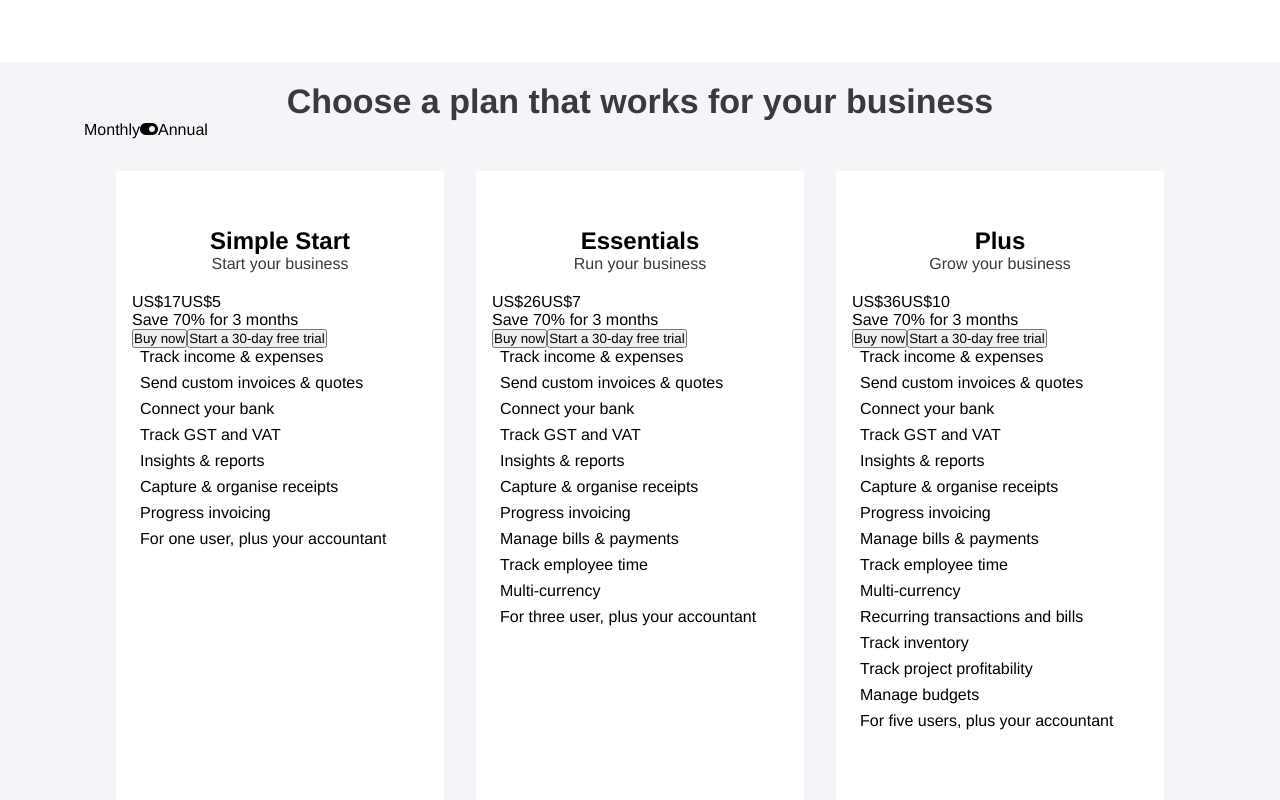
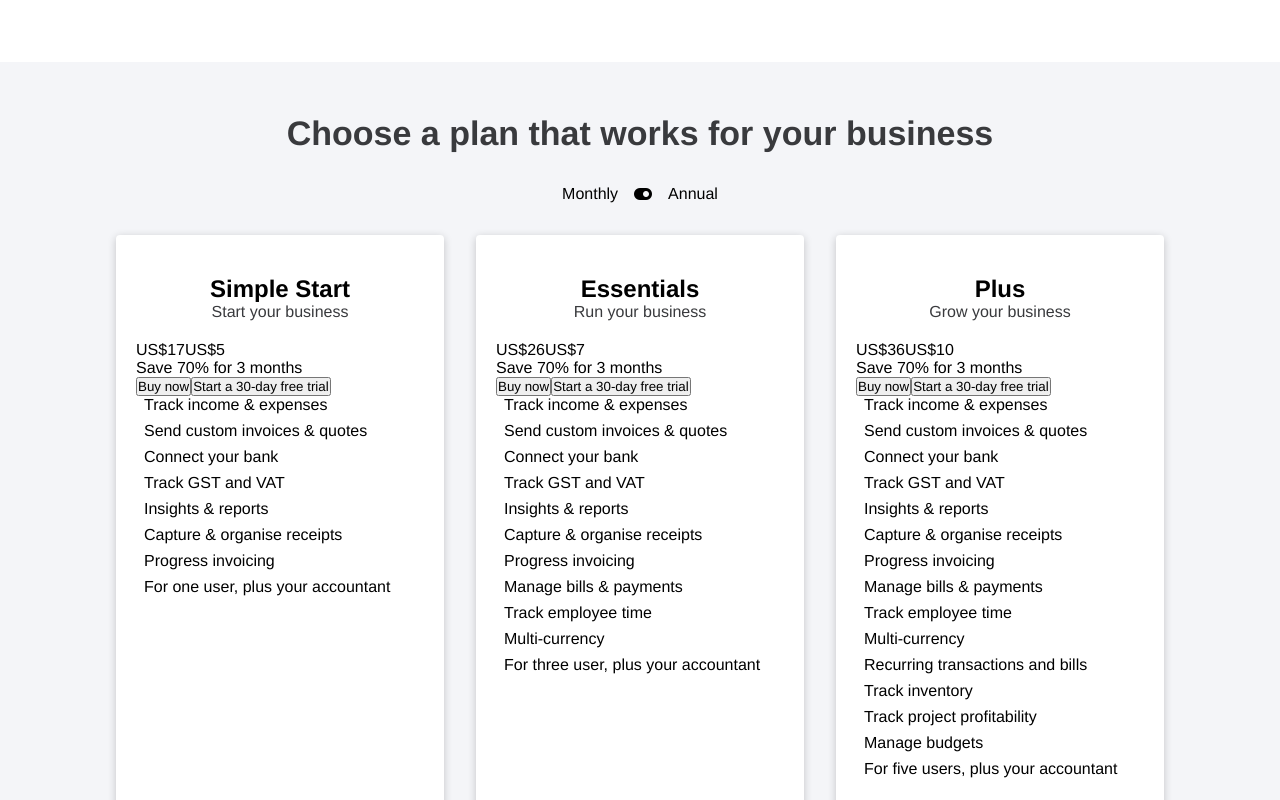
Before and after one commit to VKwamboka/quickbooks, an Angular app: page / in a window 1280 px wide. Shown: the part 2180-2980 px from the top of the page. Built offline with nearby package versions, Linux system fonts and the light colour scheme.

Commit message:
updated code

```diff
--- a/src/app/homepage/homepage.component.css
+++ b/src/app/homepage/homepage.component.css
@@ -368,9 +368,11 @@ hr{
 .plan-cards{
   width: 33%;
   height: 60rem;
-  padding: 1rem;
+  padding: 0 1.25rem;
   background-color: #fff;
   color: #000;
+  border-radius: .25rem;
+  box-shadow: 0 .125rem .5rem 0 rgba(0, 0, 0, .2);
 }
 .plan-cards h3{
   font-size: 1.5rem;
@@ -399,6 +401,18 @@ text-align: left;
   align-items: center;
   gap: 2rem;
   margin:2rem;
+}
+.plan-text h2{
+  margin-top: 2rem;
+  margin-bottom: 2rem;
+}
+.payment-plan{
+  display: flex;
+  margin-top: 1rem;
+  align-items: center;
+  justify-content: center;
+  gap: 1rem;
+  margin-bottom: 2rem;
 }
 /* plan end */
 
```
